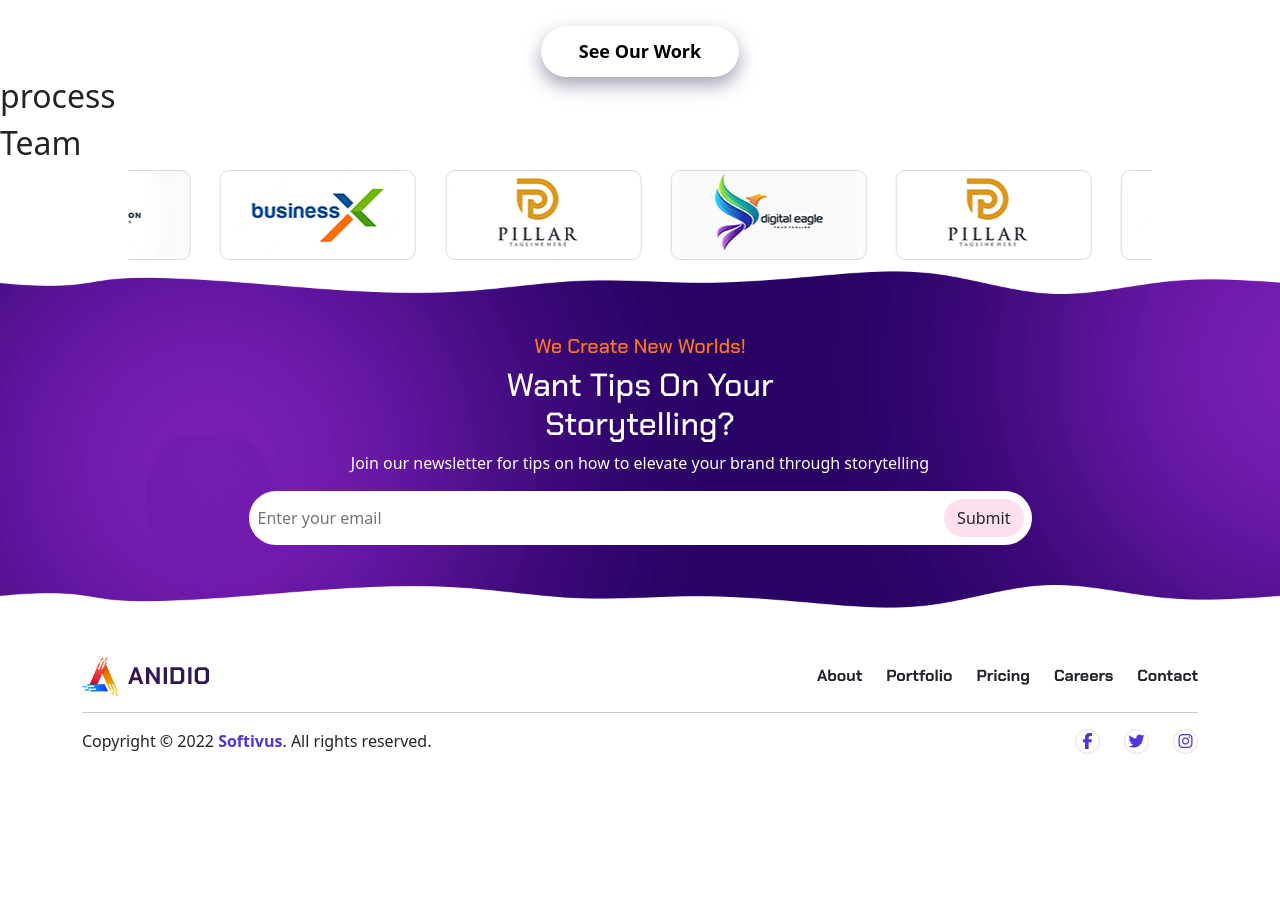
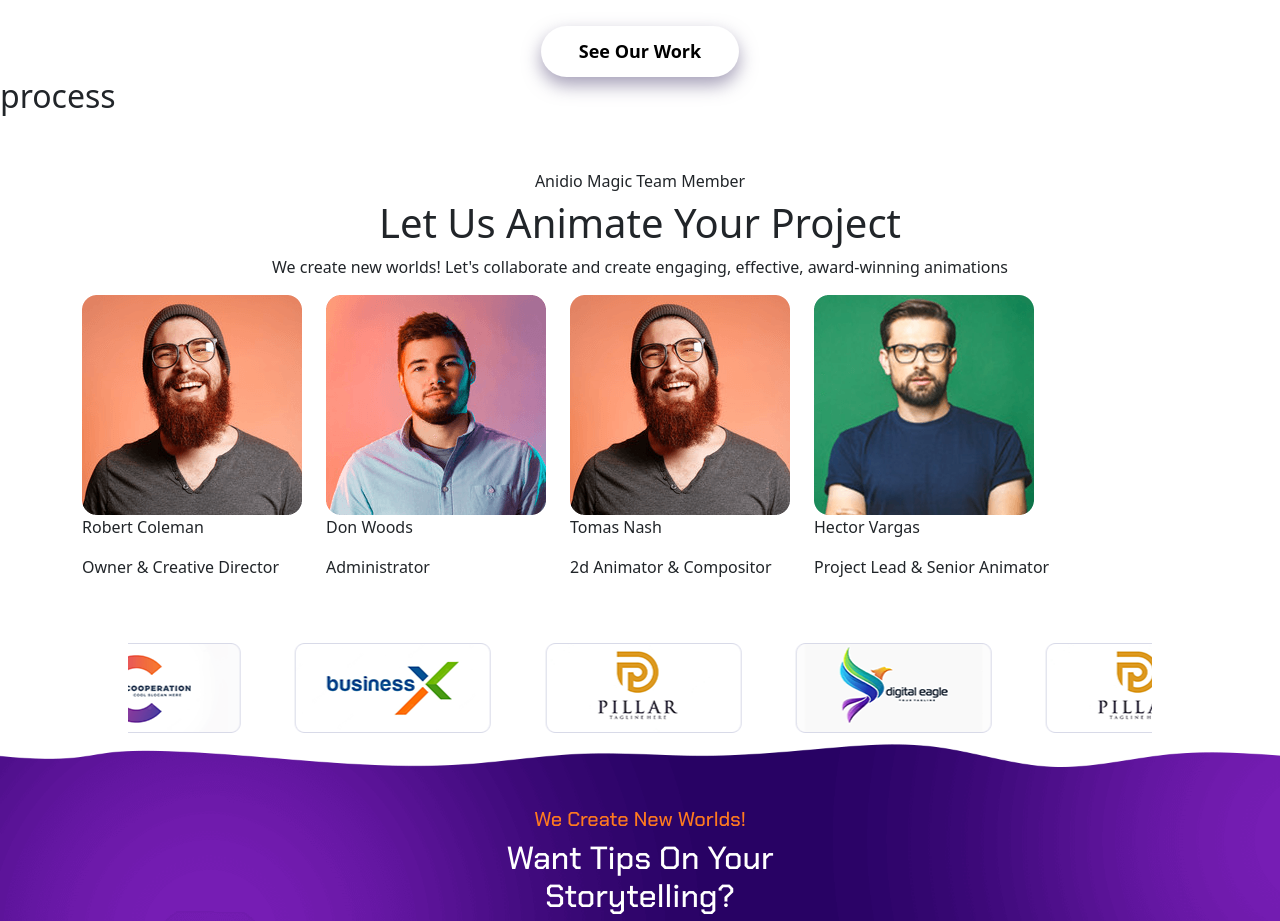
Before and after one commit to IvanTorzoni/proj-html-vuejs, a Vue app: page / in a window 1280 px wide. Shown: the part 3400-4321 px from the top of the page. Before the commit the page ends 4202 px from the top, so only its background shows below. Built offline with nearby package versions, Linux system fonts and the light colour scheme.

Commit message:
minor fix

```diff
--- a/src/components/sharedComponents/AppClients.vue
+++ b/src/components/sharedComponents/AppClients.vue
@@ -14,7 +14,7 @@ export default {
      },
      // Calcola lunghezza,
      trackWidth() {
-       return `${this.duplicatedSponsorImages.length * 225}px`;
+       return `${this.duplicatedSponsorImages.length * 250}px`;
      }
    },
    methods: {
@@ -62,5 +62,6 @@ export default {
  .slide {
    height: auto;
    width: 250px;
+   transition: 0.7s;
  }
  </style>
--- a/src/components/sharedComponents/AppTeam.vue
+++ b/src/components/sharedComponents/AppTeam.vue
@@ -1,14 +1,69 @@
 <script>
 export default {
-
+   data(){
+      return{
+         teamInfo : [
+            {
+               memberPic : "team1",
+               memberName : "Robert Coleman",
+               memberRole : "Owner & Creative Director",
+            },
+            {
+               memberPic : "team2",
+               memberName : "Don Woods",
+               memberRole : "Administrator",
+            },
+            {
+               memberPic : "team1",
+               memberName : "Tomas Nash",
+               memberRole : "2d Animator & Compositor",
+            },
+            {
+               memberPic : "team4",
+               memberName : "Hector Vargas",
+               memberRole : "Project Lead & Senior Animator",
+            }
+         ]
+      };
+   },
+   methods: {
+     //Gestione immagine dinamica
+     getMemberPic(profilePic) {
+       return new URL(`../../assets/Img/about-img/${profilePic}.png`, import.meta.url).href;
+     },
+   },
 }
 
 </script>
 
 <template>
+   <div class="container pt-5 pb-5">
+      <div class="text-center">
+         <h6> Anidio Magic Team Member </h6>
+         <h1>Let Us Animate Your Project </h1>
+         <p>We create new worlds! Let's collaborate and create engaging, effective, award-winning animations </p>
+      </div>
 
-   <h2>Team</h2>
+      <div class="team-slider">
+         <div class="team-slide-track d-flex gap-4" :style="{ width: trackWidth }">
+            <div class="member-slide" v-for="item in teamInfo">
+               <img :src="getMemberPic(item.memberPic)"  alt="" />
+               <p>{{ item.memberName }}</p>
+               <p>{{ item.memberRole }}</p>
+            </div>
+         </div>
+      </div>
+   </div>
+
 
 </template>
 
-<style lang="scss" scoped></style>
+<style lang="scss">
+.team-slider {
+   background: white;
+   margin: auto;
+   overflow: hidden;
+   position: relative;
+   width: 100%;
+ }
+</style>
```
